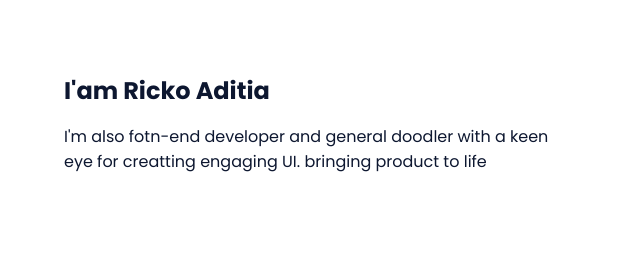
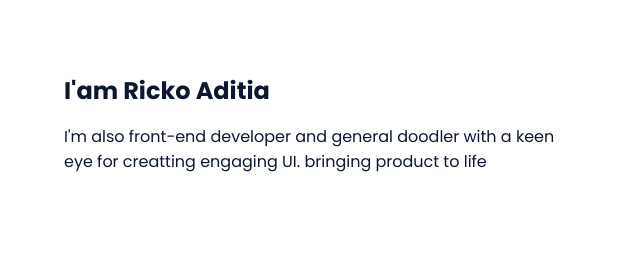
Before and after one commit to rickocaditia/ricko-aditia, a plain HTML site: page index.html in a window 1280 px wide. Shown: the part 927-1204 px from the top of the page, 576-1216 px from the left. Drawn offline with nearby package versions, Linux system fonts and the light colour scheme.

Commit message:
Update index.html

```diff
--- a/index.html
+++ b/index.html
@@ -74,7 +74,7 @@
 
                     <div>
                         <h2 class="about__subtitle">I'am Ricko Aditia</h2>
-                        <p class="about__text">I'm also fotn-end developer and general doodler with a keen eye for creatting engaging UI.
+                        <p class="about__text">I'm also front-end developer and general doodler with a keen eye for creatting engaging UI.
                             bringing product to life</p>
                     </div>
                 </div>
```
